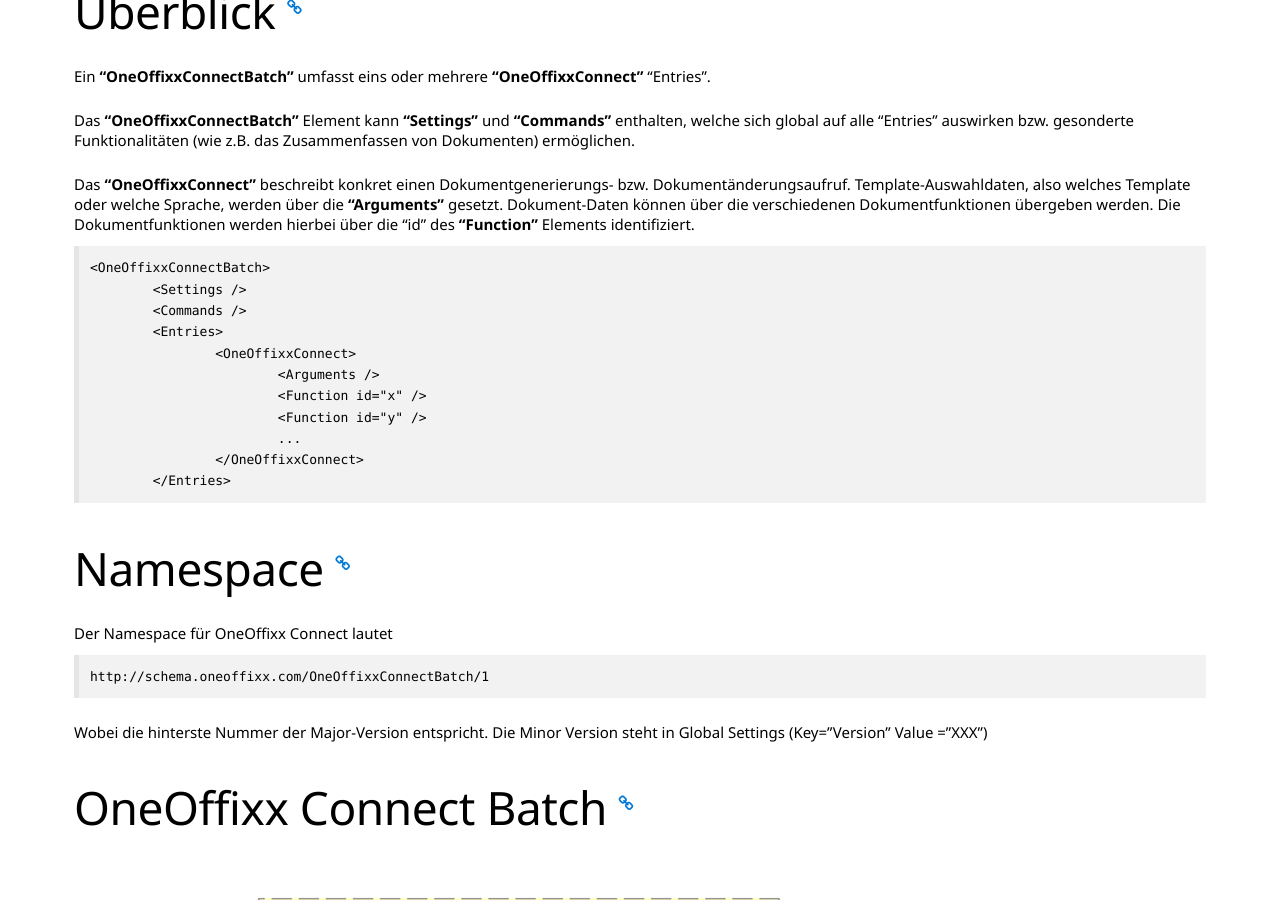
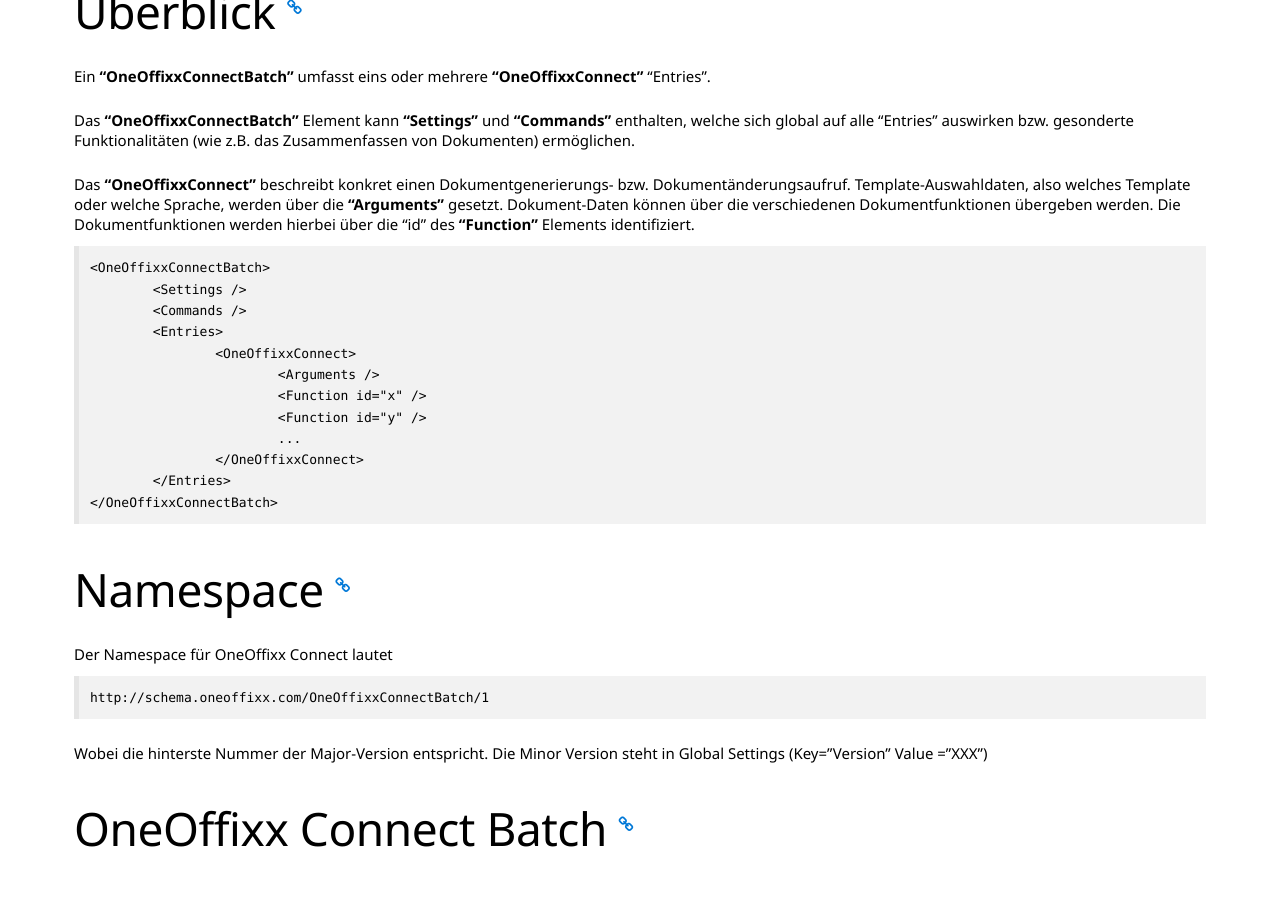
Before and after one commit to primesoft-group/oneoffixx-docs, a Jekyll site: the page built from _pages/connect/de/xml-schema.md, in a window 1280 px wide and 900 px high, scrolled down 314 px. Built offline with Jekyll 4.4.1, drawn with Linux system fonts in a browser that asks for light colours; nearby versions of some CDN libraries; some web fonts are replaced.

Commit message:
Update xml-schema.md

```diff
--- a/_pages/connect/de/xml-schema.md
+++ b/_pages/connect/de/xml-schema.md
@@ -24,7 +24,7 @@
 				...
 			</OneOffixxConnect>
 		</Entries>
-
+    </OneOffixxConnectBatch>
 
 ## Namespace {% include anchor.html name="namespace" %}
 
```
